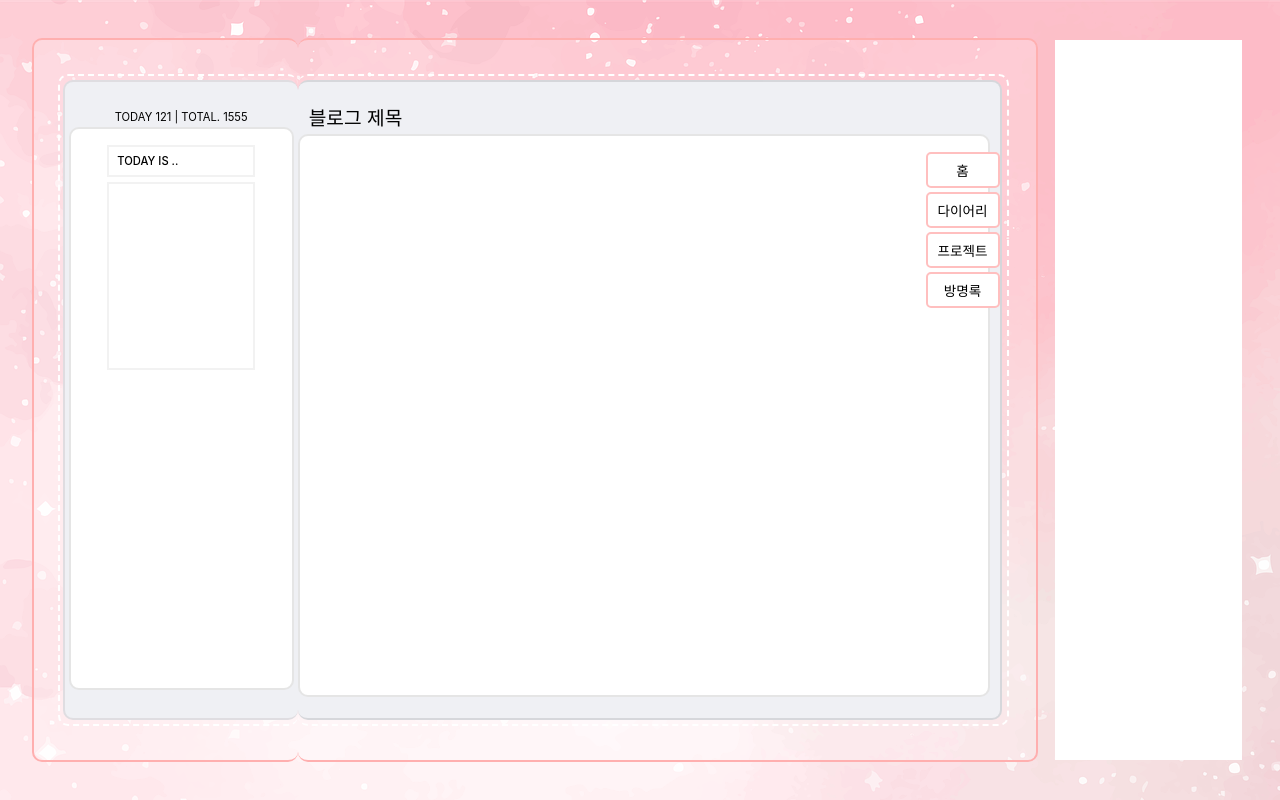
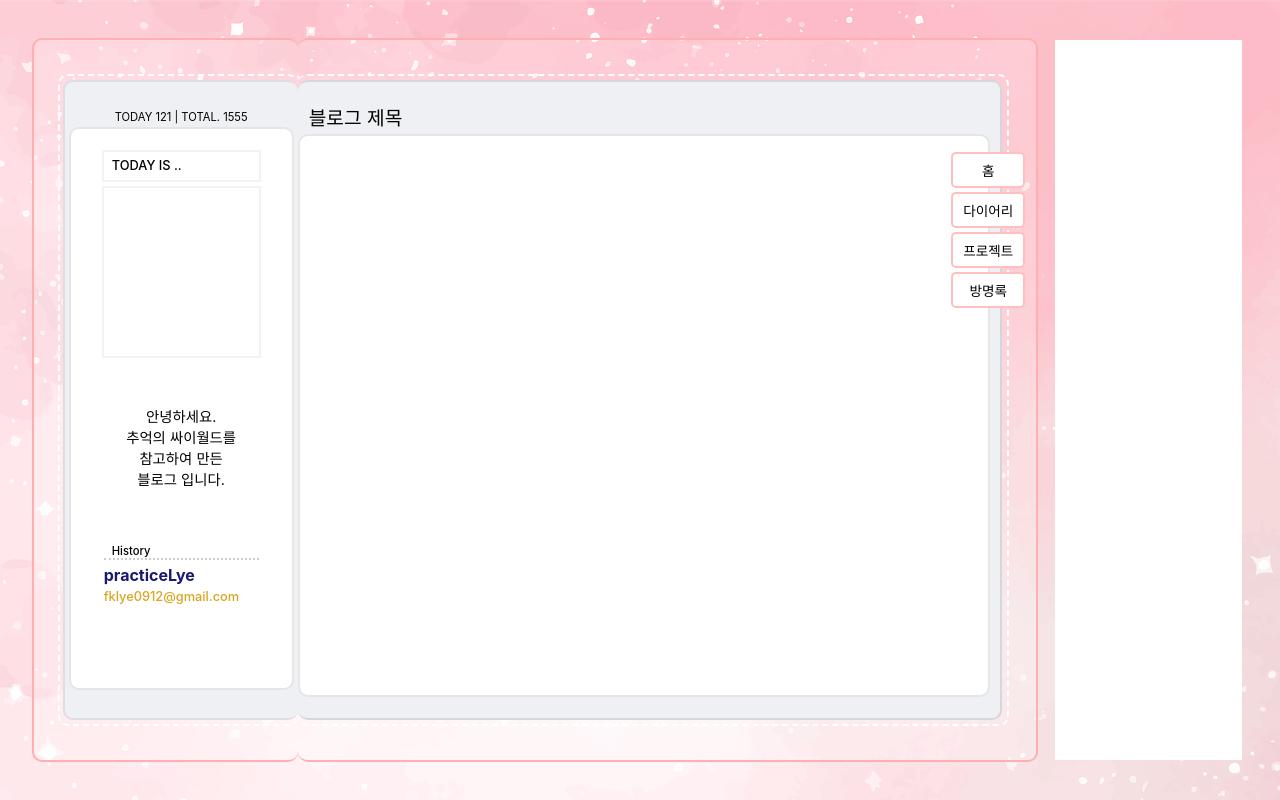
Before and after one commit to practiceLye/practiceLye.github.io, a React (Create React App) app: page / in a window 1280 px wide. Built offline with nearby package versions, Linux system fonts and the light colour scheme.

Commit message:
style: 프로필 부분 추가

```diff
--- a/src/components/MenuTab.jsx
+++ b/src/components/MenuTab.jsx
@@ -6,7 +6,7 @@ const Menus = styled.div`
     width: 60px;
     height: 400px;
     top: 19%;
-    right: 23%;
+    right: 21%;
 `
 
 const Tab = styled.div`
--- a/src/view/ProfileView.jsx
+++ b/src/view/ProfileView.jsx
@@ -9,13 +9,44 @@ const ProfileContent = styled.div`
 `
 
 const TodayMood = styled.div`
-    margin-top: 1rem;
+    margin-top: 1.3rem;
     display: flex;
     justify-content: start;
     align-items: center;
-    width: 65%;
+    width: 70%;
     height: 5%;
     border: 2px solid rgba(0, 0, 0, 0.05);
+    & span {
+        font-size: 0.8rem;
+        font-weight: 500;
+        margin-left: 0.5rem;
+    }
+`
+
+const ProfileImage = styled.div`
+    margin-top: 0.3rem;
+    width: 70%;
+    height: 30%;
+    border: 2px solid rgba(0, 0, 0, 0.05);
+`
+
+const Comments = styled.div`
+    margin-top: 0.3rem;
+    width: 70%;
+    height: 30%;
+    display: flex;
+    justify-content: center;
+    align-items: center;
+    font-size: 0.9rem;
+    text-align: center;
+`
+
+const History = styled.div`
+    display: flex;
+    align-items: end;
+    width: 70%;
+    height: 5%;
+    border-bottom: 2px dotted rgba(0, 0, 0, 0.2);
     & span {
         font-size: 0.7rem;
         font-weight: 500;
@@ -23,11 +54,18 @@ const TodayMood = styled.div`
     }
 `
 
-const ProfileImage = styled.div`
-    margin-top: 0.3rem;
-    width: 65%;
-    height: 33%;
-    border: 2px solid rgba(0, 0, 0, 0.05);
+const Profile = styled.div`
+    width: 70%;
+    height: 5%;
+    & h4 {
+        color: midnightblue;
+        margin: 0.3rem 0 0;
+    }
+    & span {
+        font-size: 0.8rem;
+        font-weight: 500;
+        color: goldenrod;
+    }
 `
 
 function ProfileView(props) {
@@ -37,6 +75,14 @@ function ProfileView(props) {
                 <span>TODAY IS ..</span>
             </TodayMood>
             <ProfileImage></ProfileImage>
+            <Comments>안녕하세요.<br />추억의 싸이월드를<br />참고하여 만든<br />블로그 입니다.</Comments>
+            <History>
+                <span>History</span>
+            </History>
+            <Profile>
+                <h4>practiceLye</h4>
+                <span>fklye0912@gmail.com</span>
+            </Profile>
         </ProfileContent>
     );
 }
```
